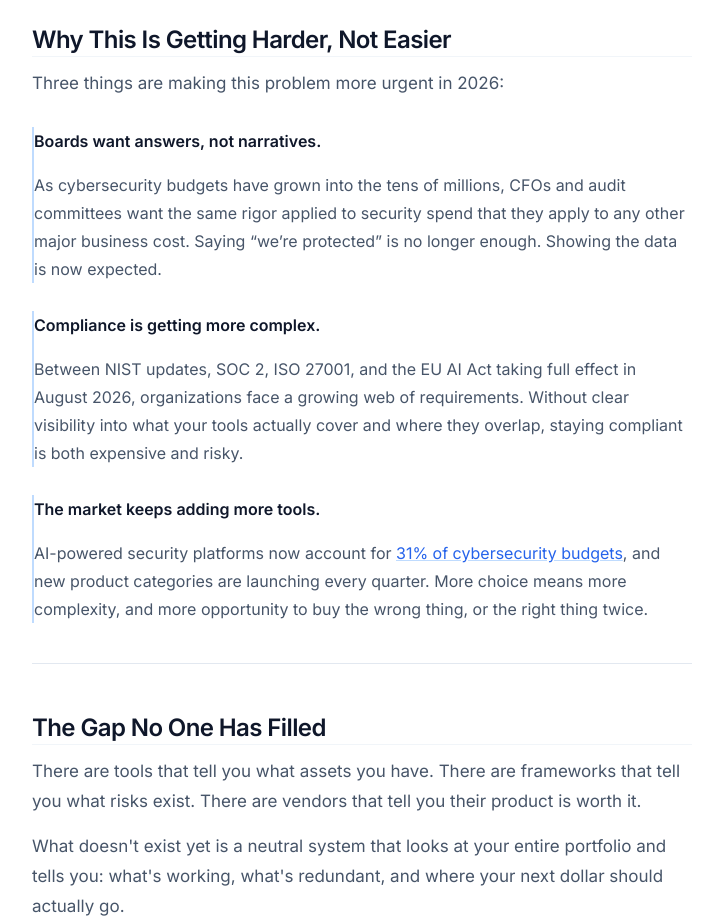
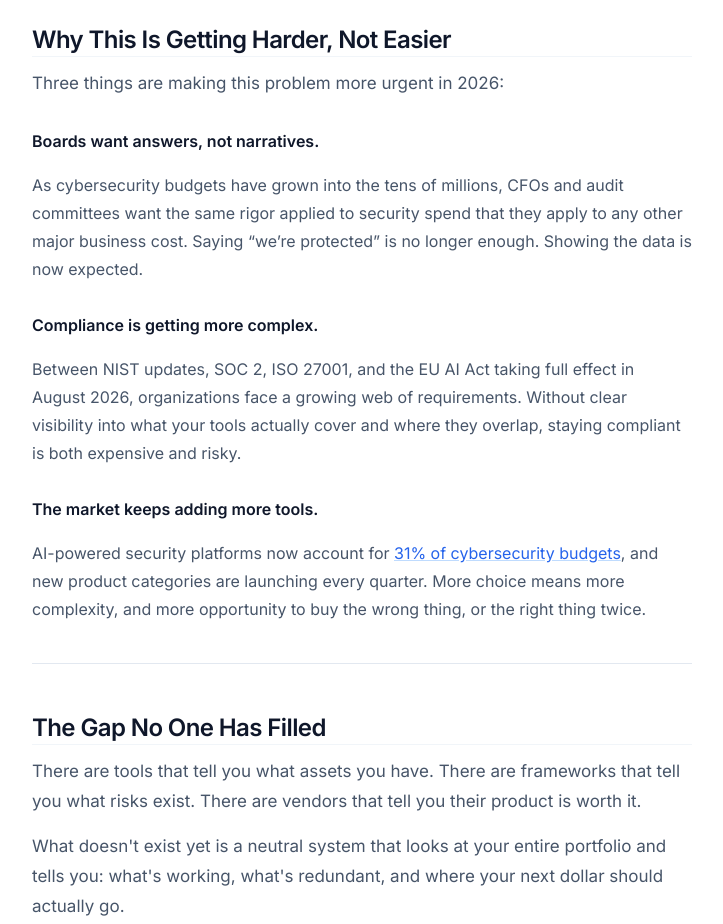
Before and after one commit to poojalohit/OptiSecure, a React (Vite) app: page / in a window 1280 px wide. Shown: the part 2840-3764 px from the top of the page, without its empty margins (98-821 px from the left). Built offline with nearby package versions, Linux system fonts and the light colour scheme.

Commit message:
fix: remove ForceBlock left border, fix sidebar height via align-items:start
Made-with: Cursor

```diff
--- a/src/index.css
+++ b/src/index.css
@@ -75,6 +75,7 @@ body {
   max-width: 1100px;
   margin: 0 auto;
   padding: 0 40px;
+  align-items: start;
 }
 
 /* Spans all columns (used for the header row inside the grid) */
@@ -138,6 +139,7 @@ body {
   top: 100px;
   align-self: start;
   height: fit-content;
+  max-height: fit-content;
 }
 
 /* ── Stat cards ────────────────────────────────────────────── */
--- a/src/pages/Whitepaper.tsx
+++ b/src/pages/Whitepaper.tsx
@@ -229,7 +229,7 @@ function StatBlock({ value, label }: { value: string; label: string }) {
 
 function ForceBlock({ title, body }: { title: string; body: React.ReactNode }) {
   return (
-    <div className="pl-5 py-1 border-l-2 border-brand-200">
+    <div className="pl-5 py-1">
       <p className="wp-force-title text-slate-900 font-semibold">{title}</p>
       <p className="text-[16px] text-slate-600">{body}</p>
     </div>
```
